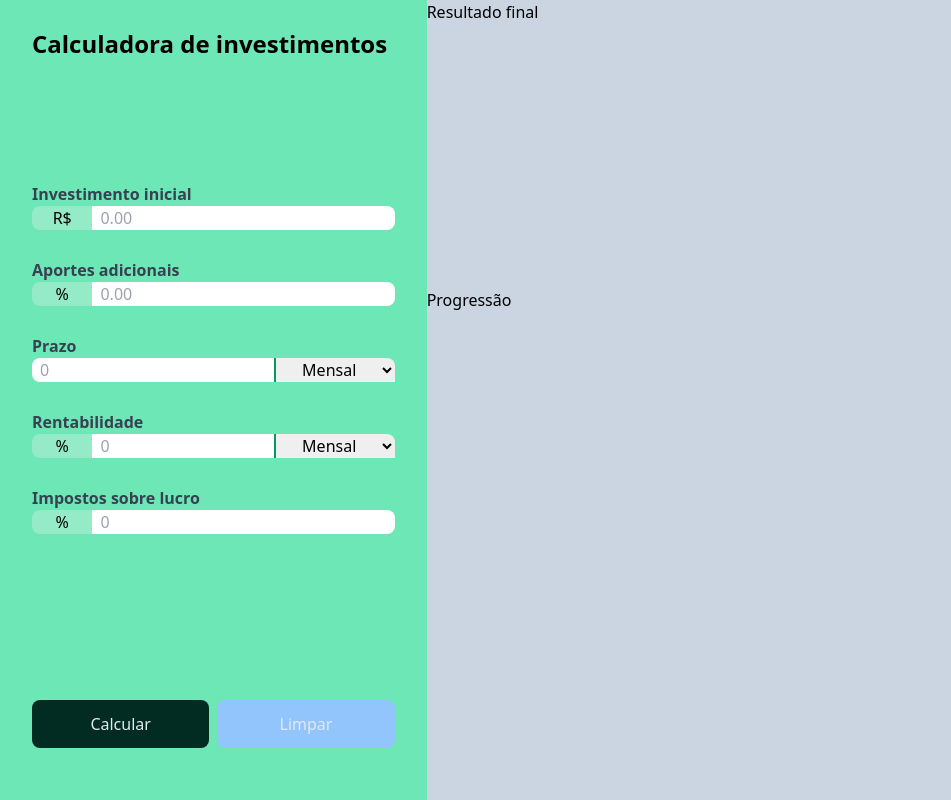
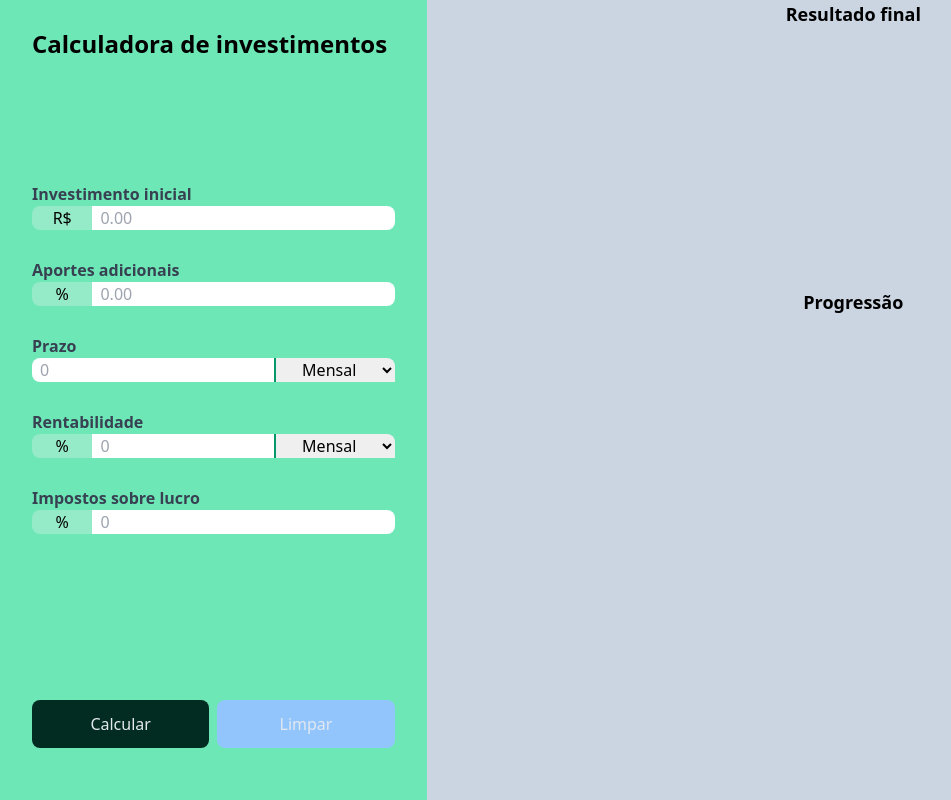
Before and after one commit to EngSivaldo/projCalcInvesttimentos, a website built with Vite: page index.html in a window 1280 px wide. Shown: the whole page, without its empty margins (0-951 px from the left). Built offline with nearby package versions, Linux system fonts and the light colour scheme.

Commit message:
Organização dos espaços dos gráficos na interface do site

```diff
--- a/index.html
+++ b/index.html
@@ -60,28 +60,21 @@
         <button id="clear-form" class="w-1/2 rounded-lg bg-blue-300 text-slate-200 hover:bg-emerald-800">Limpar</button>
       </div>
     </aside>
-    <main>
 
+   <!-- <script src="https://cdn.jsdelivr.net/npm/chart.js"></script> -->
 
-   <script src="https://cdn.jsdelivr.net/npm/chart.js"></script>
-
-    <main class="h-full">
-      <section id="charts-container">
-        <div class="h-[36dvh]">
-          <h1>Resultado final</h1>
+    <main class="row-span-2 col-span-2">
+      <section id="charts-container" class="h-full">
+        <div class="h-[36%] flex flex-col items-center pb-10">
+          <p class="font-bold text-lg">Resultado final</p>
           <canvas  id="final-money-distribution"></canvas>
-
         </div>
-
-        <div class="h-[56dvh]">
-          <h1>Progressão</h1>
+        <div class="h-[56%]  flex flex-col items-center">
+          <p class="font-bold text-lg">Progressão</p>
           <canvas id="progression"></canvas>
-
         </div>
-
       </section>
     </main>
-
     <script type="module" src="./main.js"></script>
   </body>
 </html>
```
